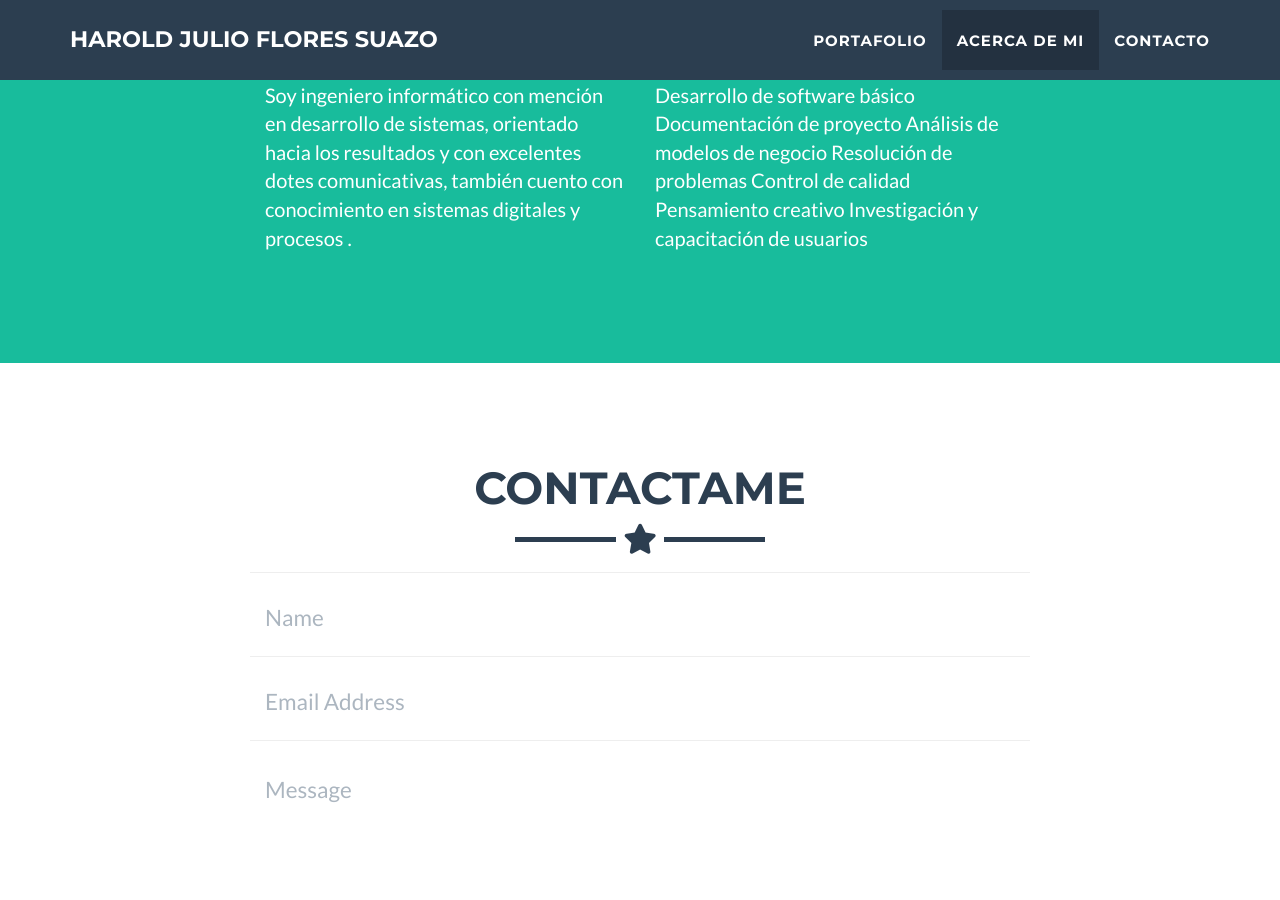
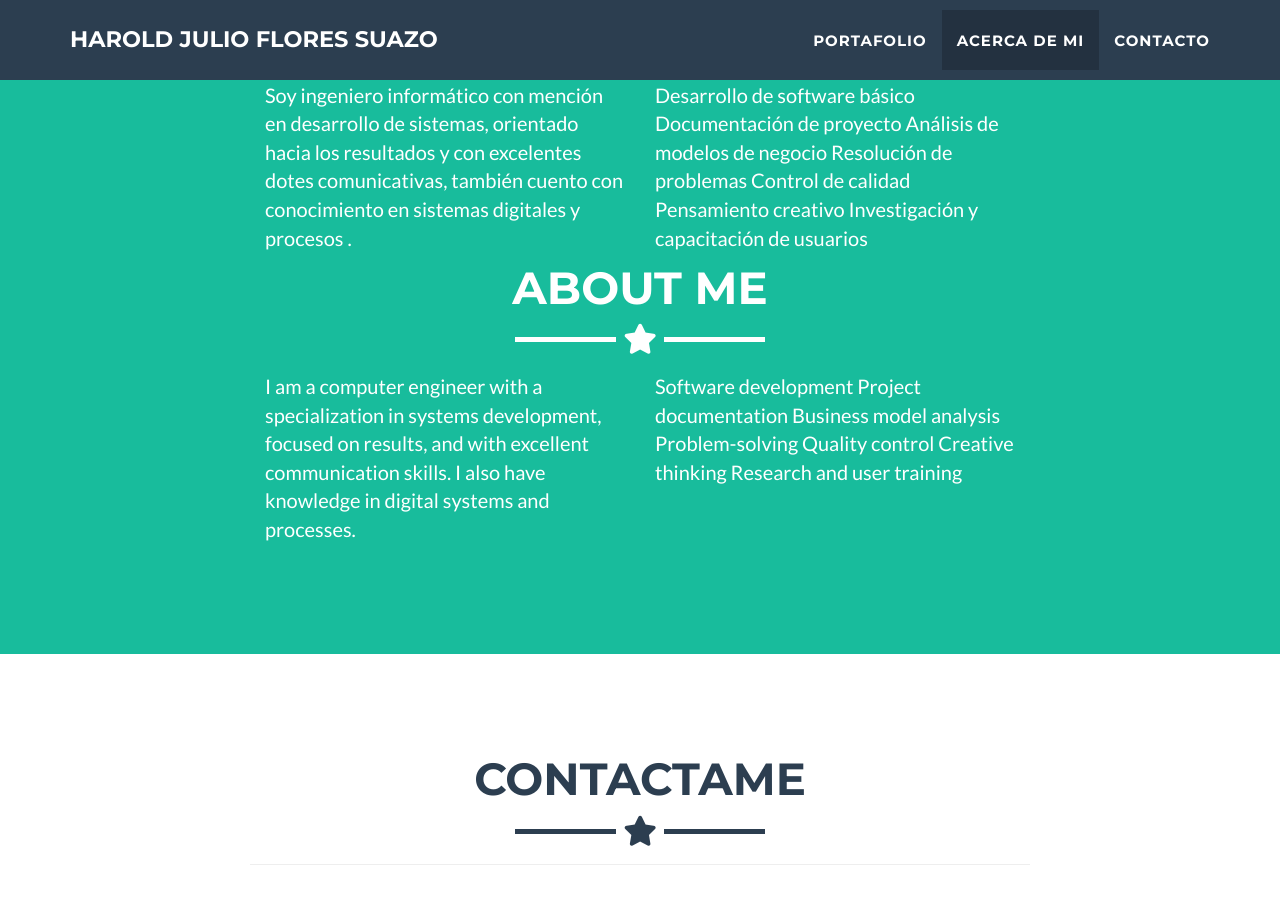
Before and after one commit to harflores/harflores.github.io, a Jekyll site: the page built from _posts/2023-10-01-project-1.markdown, in a window 1280 px wide and 900 px high, scrolled down 1960 px. Built offline with Jekyll 4.4.1, drawn with Linux system fonts in a browser that asks for light colours.

Commit message:
* Acerca de mi en ingles

```diff
--- a/_includes/about.html
+++ b/_includes/about.html
@@ -32,5 +32,26 @@
         </a>
       </div> -->
     </div>
+    <div class="row">
+      <div class="col-lg-12 text-center">
+        <h2>About me</h2>
+        <hr class="star-light">
+      </div>
+    </div>
+    <div class="row">
+      <div class="col-lg-4 col-lg-offset-2">
+        <p>I am a computer engineer with a specialization in systems development, focused on results, and with excellent
+          communication skills. I also have knowledge in digital systems and processes.</p>
+      </div>
+      <div class="col-lg-4">
+        <p>Software development
+          Project documentation
+          Business model analysis
+          Problem-solving
+          Quality control
+          Creative thinking
+          Research and user training</p>
+      </div>
+    </div>
   </div>
 </section>
```
